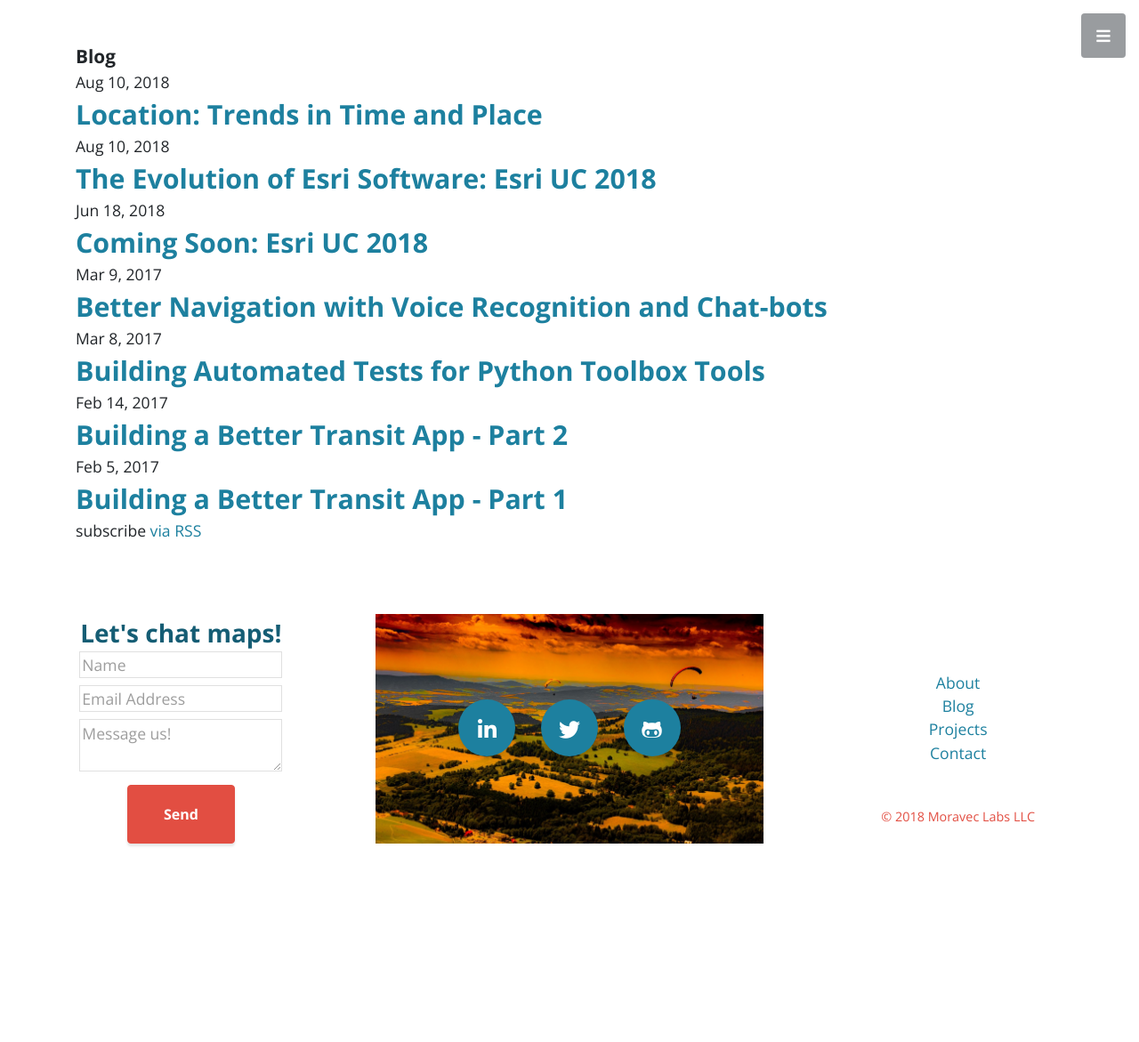
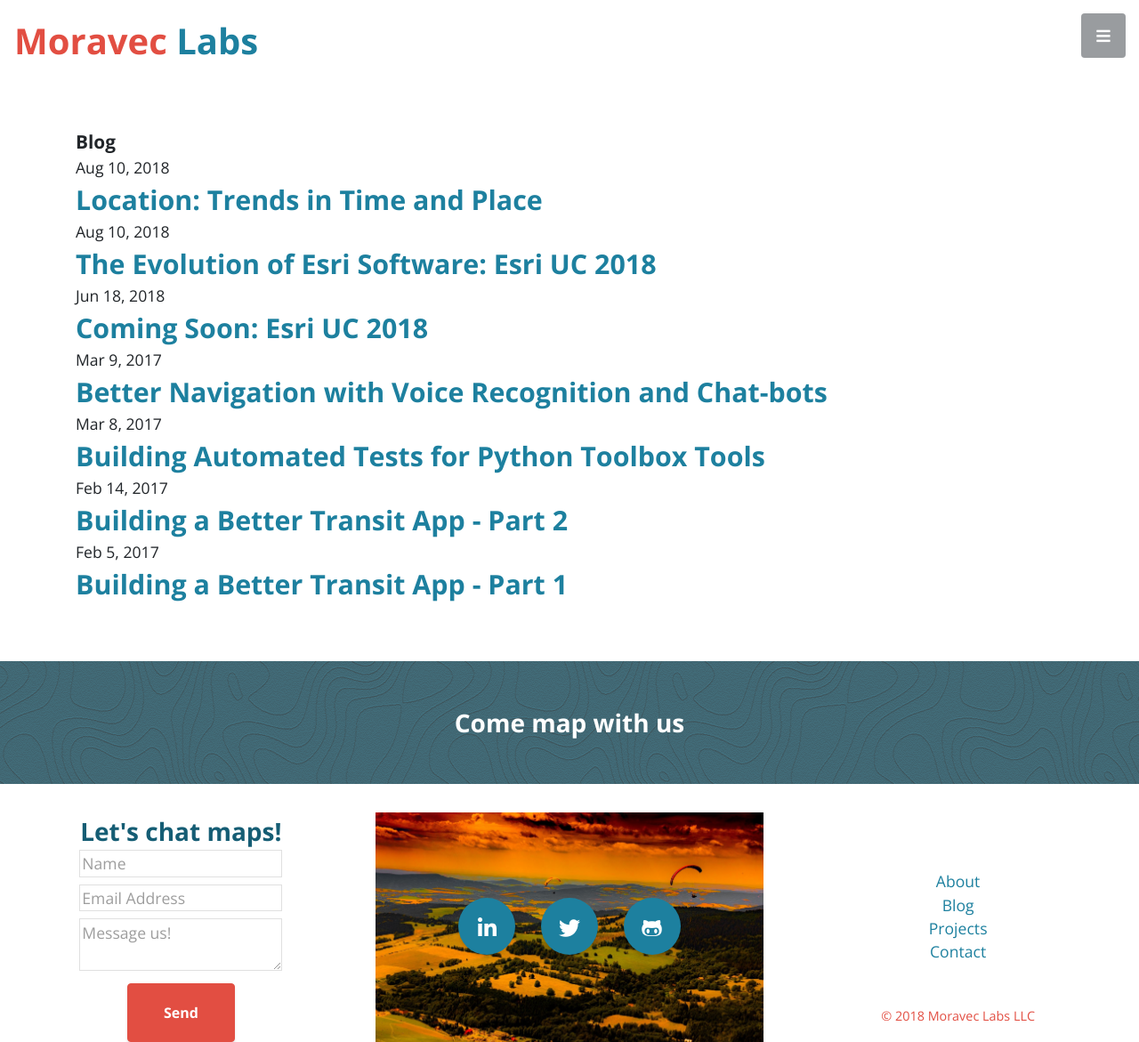
Before and after one commit to Dawnabelle/moravec-site-jekyll, a Jekyll site: the page built from blog/index.html, in a window 1280 px wide. Shown: the whole page at 89% size. Built offline with Jekyll 4.4.1, drawn with Linux system fonts in a browser that asks for light colours; nearby versions of some CDN libraries; some web fonts are replaced; before the commit the page ends 948 px from its top, so only the background shows below that.

Commit message:
add cartographer image to footer, add logo to blog

```diff
--- a/_includes/footer.html
+++ b/_includes/footer.html
@@ -1,5 +1,6 @@
 <!-- Footer -->
 <footer class="footer">
+  <div class="footer-header"><h3 class="text-center">Come map with us</h3></div>
 <div class="row footer text-center flex-container">
   <div class="col-12 col-md-4">
     <section class="container text-center">
--- a/_layouts/post.html
+++ b/_layouts/post.html
@@ -1,7 +1,7 @@
 ---
 layout: default
 ---
-
+<div class="blog-decoration"></div>
 <div class="content-section">
   <div class="container">
     <h2>{{ page.title }}</h2>
--- a/_sass/_layout.scss
+++ b/_sass/_layout.scss
@@ -347,7 +347,6 @@ footer {
 //}
 
 .form-input {
-  //background-color: rgba(#1D809F, 0.9) !important;
   border: 1px solid lightgrey;
   opacity: 70%;
   color:#155d74 !important;
@@ -363,3 +362,22 @@ h3.contact-head {
   margin-top: 3rem;
   font-size: .9rem;
 }
+
+.footer-header {
+  background: url("../images/cartographer.png");
+  background-color: rgba(#155d74, .8);
+  margin-bottom: 2rem;
+  padding: 3rem;
+  color: white;
+}
+.blog-decoration {
+  background: url("../images/cartographer.png");
+}
+
+.blog-header {
+  padding-top: 1rem;
+  padding-left: 1rem;
+  padding-bottom: 1rem;
+  margin-bottom: 0;
+  margin-top: 0;
+}
--- a/blog/index.html
+++ b/blog/index.html
@@ -1,7 +1,11 @@
 ---
 layout: default
 ---
-
+<div>
+  <h1 class="blog-header mb-1">
+  <span class="color-red">Moravec</span> <span class="color-blue">Labs</span>
+  </h1>
+</div>
 <div class="content-section">
   <div class="container">
     <h4>Blog</h4>
@@ -10,6 +14,6 @@ layout: default
     <h3><a href="{{ post.url | prepend: site.baseurl }}">{{ post.title }}</a></h3>
     {% endfor %}
 
-    <p>subscribe <a href="{{ "/feed.xml" | prepend: site.baseurl }}">via RSS</a></p>
+    <!--<p>subscribe <a href="{{ "/feed.xml" | prepend: site.baseurl }}">via RSS</a></p>-->
   </div>
 </div>
```
Also changed, not shown: _sass/_base.scss (line endings or trailing spaces).
